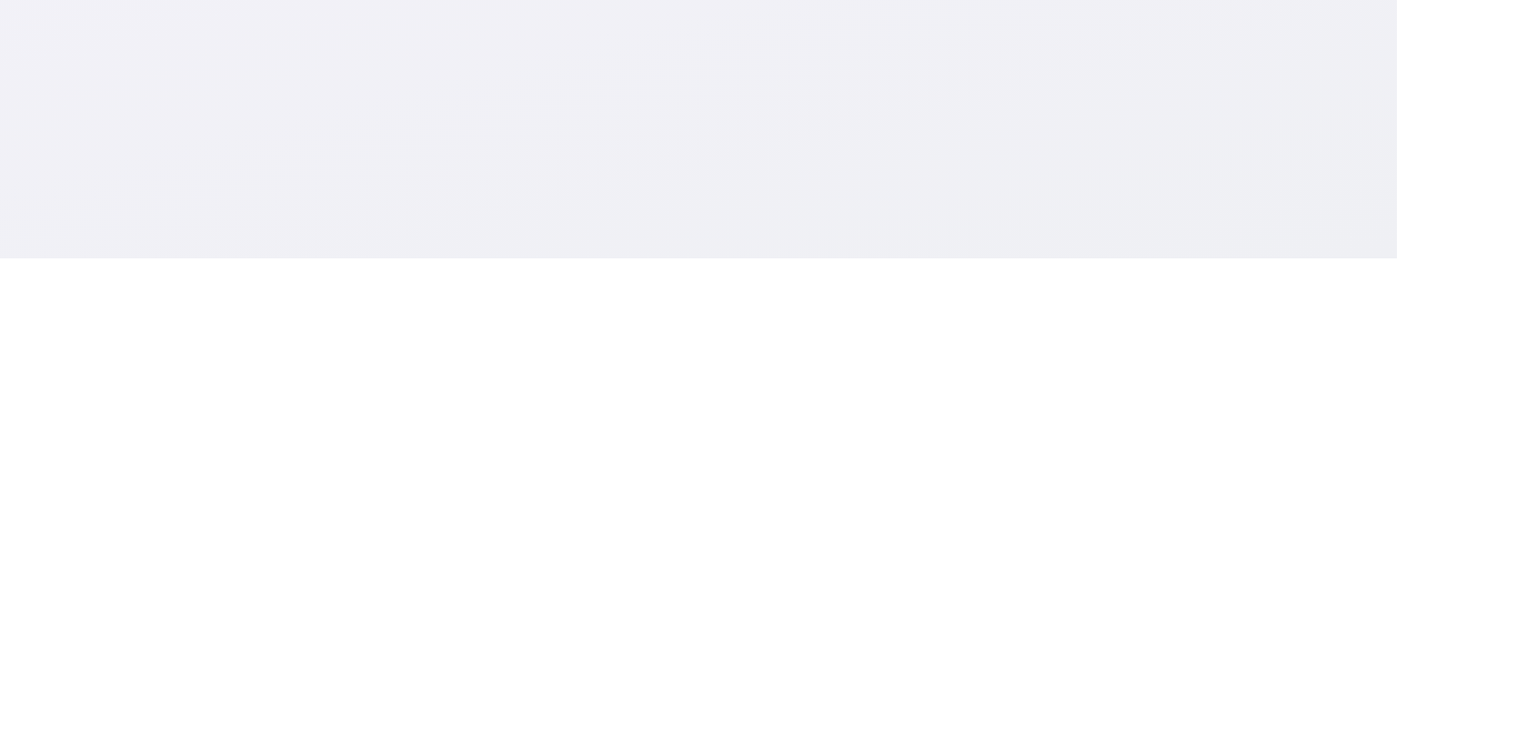
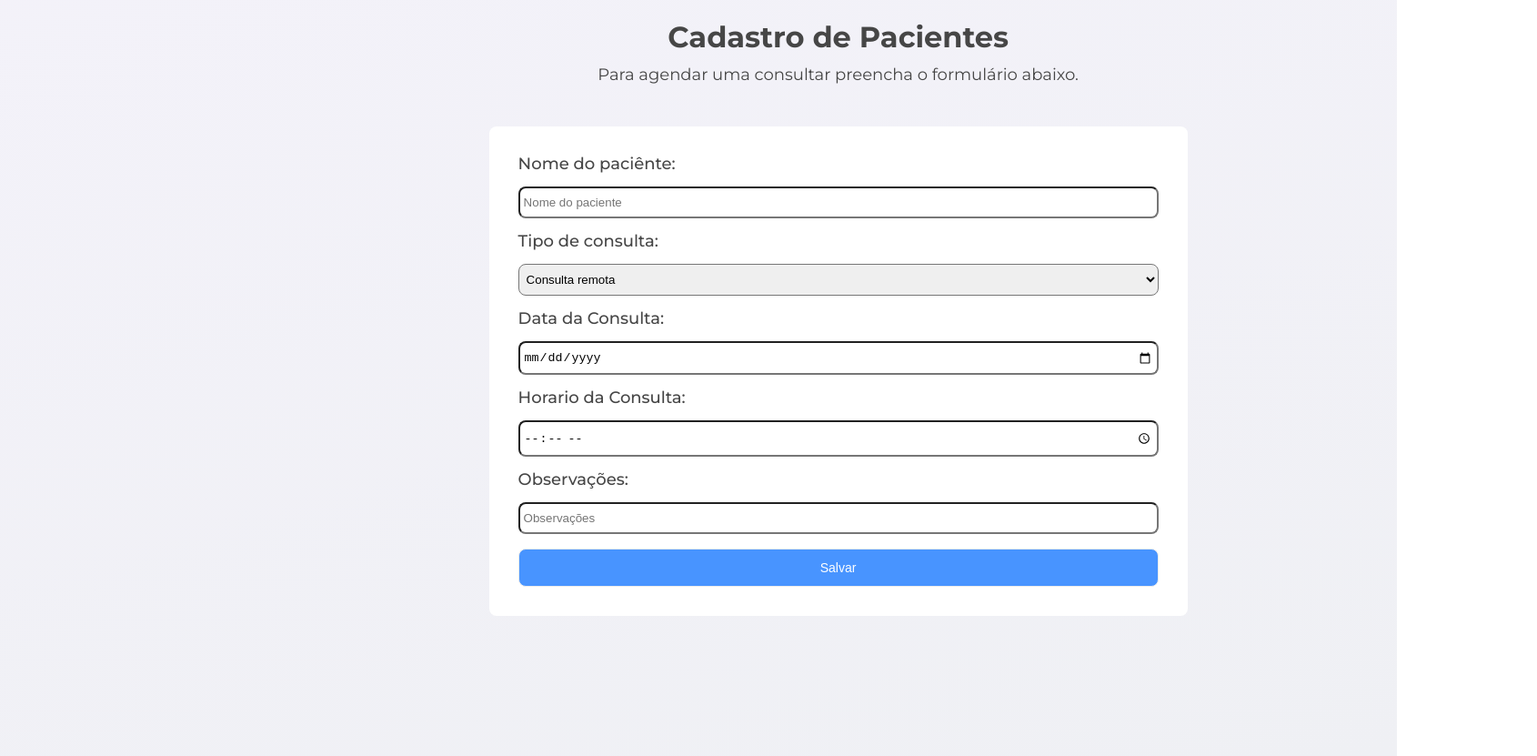
Before and after one commit to cjnetbr/7DaysOfCode---Responsividade-1-7-Mobile-First, a plain HTML site: page index.html in a window 1536 px wide. Shown: the part 1440-2271 px from the top of the page at 91% size, 1690 px wide, since content can reach past the window. Before the commit the page ends 1724 px from the top, so only its background shows below. Drawn offline with Linux system fonts and the light colour scheme.

Commit message:
Dia 6 - Formulario de cadastro -desktop

```diff
--- /dev/null
+++ b/css/cadastro.css
@@ -0,0 +1,54 @@
+  @media screen and (min-width: 1366px) {
+
+   .conteiner-cadastro{
+        display:flex;
+        flex-direction: column;
+        width: 100vw;
+        justify-content: center;
+        align-items: center;
+        margin-bottom: 10vw;
+        gap: 3rem;
+        margin-left: 10vw;
+    }
+
+    .conteiner-titulo{
+        width: 100%;
+        display: flex;
+        flex-direction: column;
+        justify-content: center;
+        align-items: center;
+        gap: 1rem;
+    }
+
+    .cadastro-titulo{
+        font-size: 2rem;
+        font-weight: 700;
+        color: var(--color-text-primary);
+    }
+
+    .cadastro-subtitulo{
+        font-size: 1.125rem;
+    }
+
+    .form-cadastro{
+        display: flex;
+        flex-direction: column;
+        gap: 1rem;
+        background-color: var(--color-background);
+        width: 50vw;
+        border-radius: 0.5rem;
+        padding: 2rem;
+    }
+
+    .form-cadastro label{
+        font-size: 1.125rem;
+        font-weight: 500;
+    }
+    .form-cadastro input, select {
+        width: 100%;
+        margin-top: 1rem;
+        padding: 0.5rem 0.25rem;
+        border-radius: 0.5rem
+    }
+
+  }
--- a/css/header.css
+++ b/css/header.css
@@ -1,6 +1,10 @@
 @media screen and (min-width: 344px){
     .header-conteiner{
         display: none;
+    }
+
+    .conteiner-cadastro{
+        display:none;
     }
 
 }
@@ -10,11 +14,15 @@
         display: none;
     }
 
+    .conteiner-cadastro{
+        display:none;
+    }
+
 }
 
 
 
-@media screen and (min-width: 1440px){
+@media screen and (min-width: 1366px){
     .header-conteiner{
         display: flex;
         background-color: var(--color-background);
@@ -63,4 +71,7 @@
         display: none;
     }
 
+    .fab-container{
+        display: none;
+    }
 }
--- a/css/home.css
+++ b/css/home.css
@@ -39,7 +39,7 @@
     }
 }
 
-@media screen and (min-width: 1440px) {
+@media screen and (min-width: 1366px) {
     .home-conteiner {
         padding-left: 1.125rem;
     }
--- a/css/style.css
+++ b/css/style.css
@@ -5,6 +5,7 @@
 @import url(./today.css);
 @import url(./footer.css);
 @import url(./menu-expansivel.css);
+@import url(./cadastro.css);
 
 
 *{
@@ -45,8 +46,11 @@ a {
     margin-bottom: 20vw;
 }
 
-@media screen and (min-width: 1440px) {
+@media screen and (min-width: 1366px) {
     .main-conteiner {
         margin-left: 20vw;
+        margin-bottom: 3rem;
     }
+
+
 }
--- a/css/today.css
+++ b/css/today.css
@@ -127,7 +127,7 @@
     }
 }
 
-@media screen and (min-width: 1440px) {
+@media screen and (min-width: 1366px) {
     .conteiner-cards{
         display: flex;
         flex-direction: row;
--- a/index.html
+++ b/index.html
@@ -244,6 +244,39 @@
             </div>
         </section>
     </main>
+
+    <seciton class="conteiner-cadastro">
+        <div class="conteiner-titulo">
+            <h2 class="cadastro-titulo">Cadastro de Pacientes</h2>
+            <p class="cadastro-subtitulo"> Para agendar uma consultar preencha o formulário abaixo.</p>
+        </div>
+        <form class="form-cadastro" action="" method="post">
+            <label for="">
+                Nome do paciênte:
+                <input type="text" name="nome-paciente" id="paciente" placeholder="Nome do paciente" class="input" required>
+            </label>
+            <label for="">
+                Tipo de consulta:
+                <select name="tipo" id="tipo-consulta" class="select">
+                    <option value="remota" selected>Consulta remota</option>
+                    <option value="local">Consulta no local</option>
+                </select>
+            </label>
+            <label for="">
+                Data da Consulta:
+                <input type="date" name="data" id="data" class="input" required>
+            </label>
+            <label for="">
+                Horario da Consulta:
+                <input type="time" name="hora" id="hora" class="input" required>
+            </label>
+            <label for="">
+                Observações:
+                <input type="text" name="observações" id="observacoes" placeholder="Observações" class="input">
+            </label>
+            <button type="submit" class="btn btn-large">Salvar</button>
+        </form>
+    </seciton>
     <footer class="footer-conteiner">
         <nav class="nav-menu">
             <div class="nav-menu__item">
```
